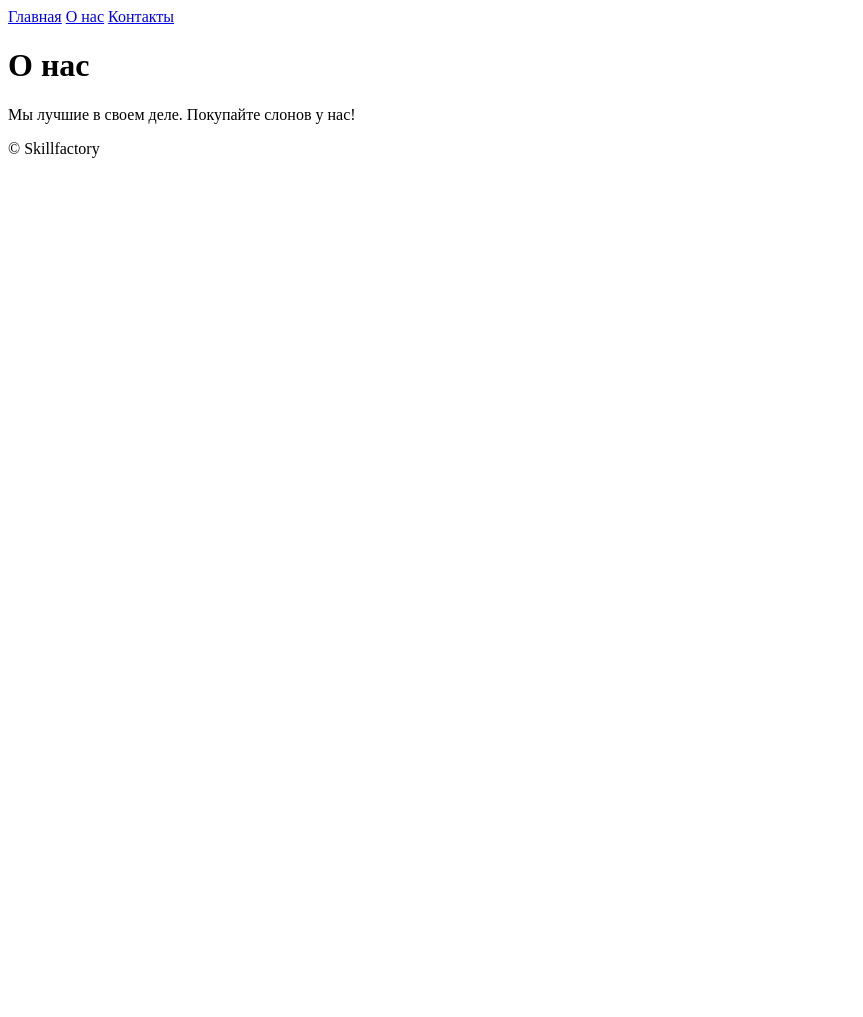
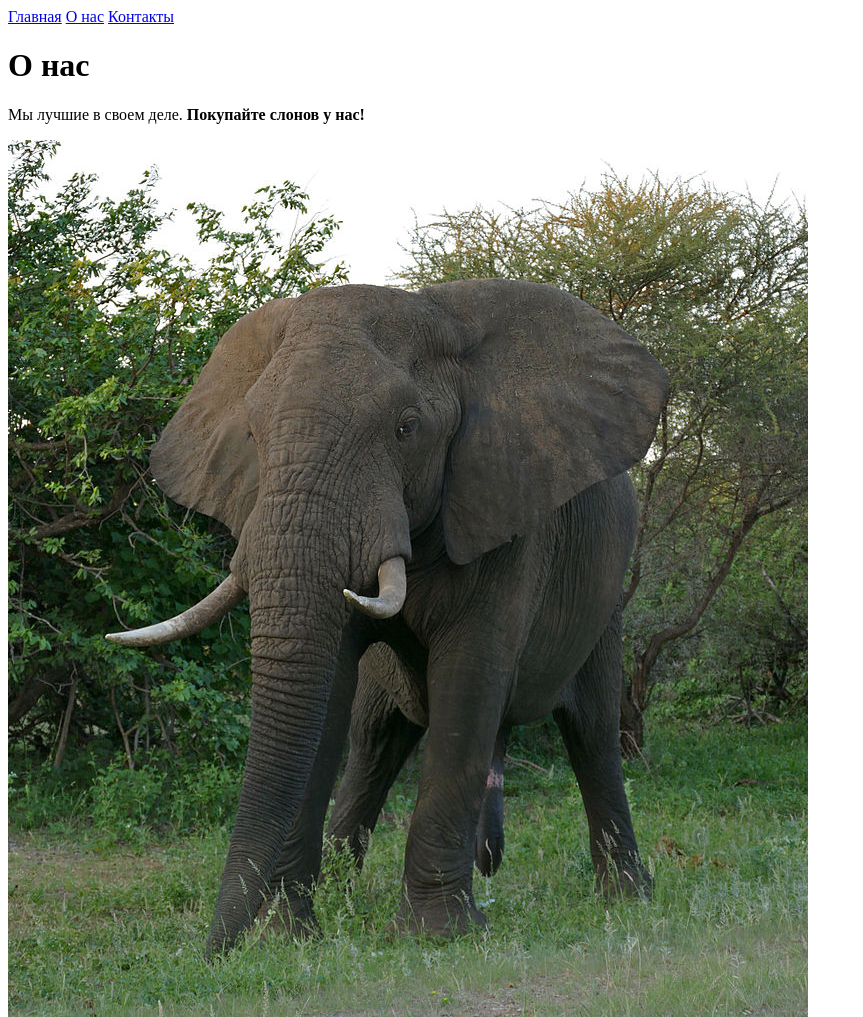
Before and after one commit to BSergeyV/Task-4.9, a plain HTML site: page pages/about.html in a window 1280 px wide. Shown: the top 1017 px of the page, without its empty margins (0-863 px from the left). Before the commit the page ends 800 px from the top, so only its background shows below. Drawn offline with Linux system fonts and the light colour scheme.

Commit message:
add images

```diff
--- a/pages/about.html
+++ b/pages/about.html
@@ -12,7 +12,8 @@
         </header>
         <main>
             <h1>О нас</h1>
-            <p>Мы лучшие в своем деле. Покупайте слонов у нас!</p>
+            <p>Мы лучшие в своем деле. <b>Покупайте слонов у нас!</b></p>
+            <img src="../images/African_Elephant.jpg" width="800"  height="877"><!-- <p>Африканский слон</p>-->
         </main>
     <footer>
         <span>&copy;&nbsp;Skillfactory</span>
```
Also changed, not shown: pages/index.html (+1 -1 lines), images/African_Elephant.jpg (added), 1 other file.
